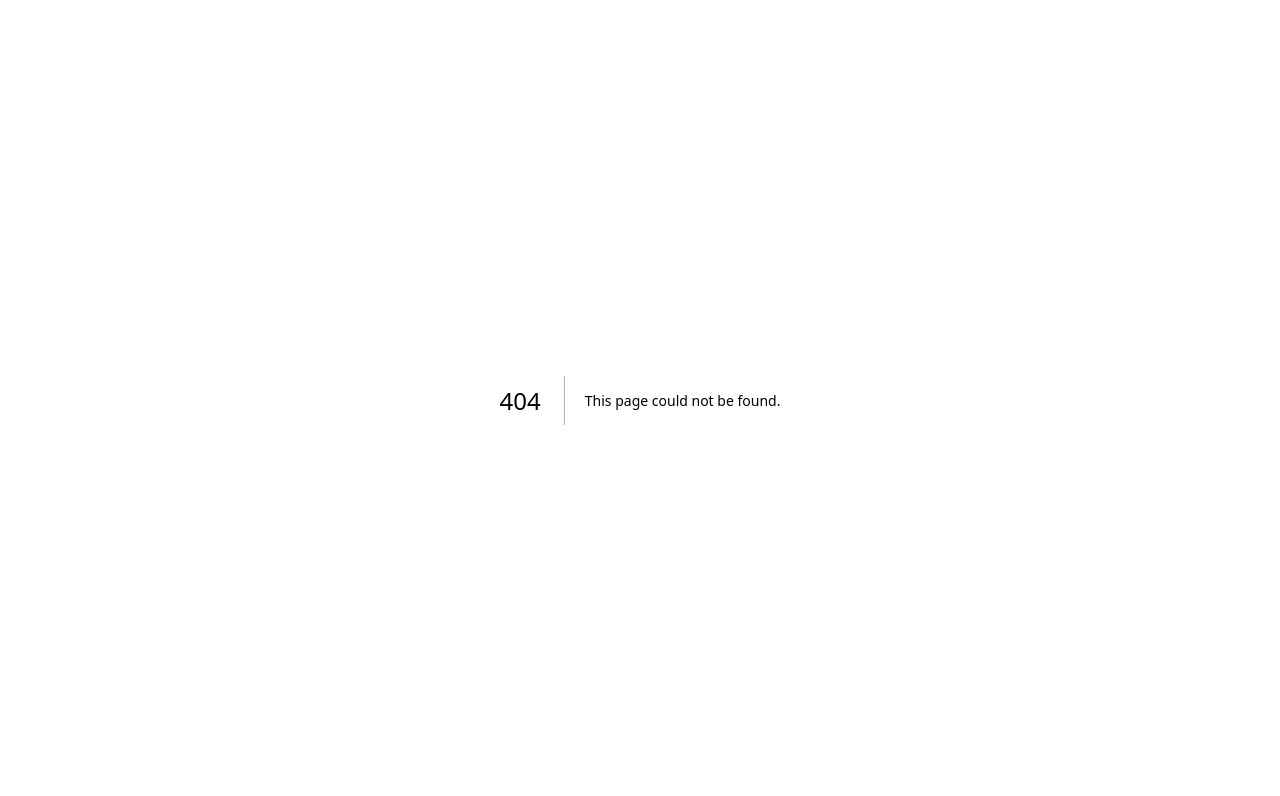
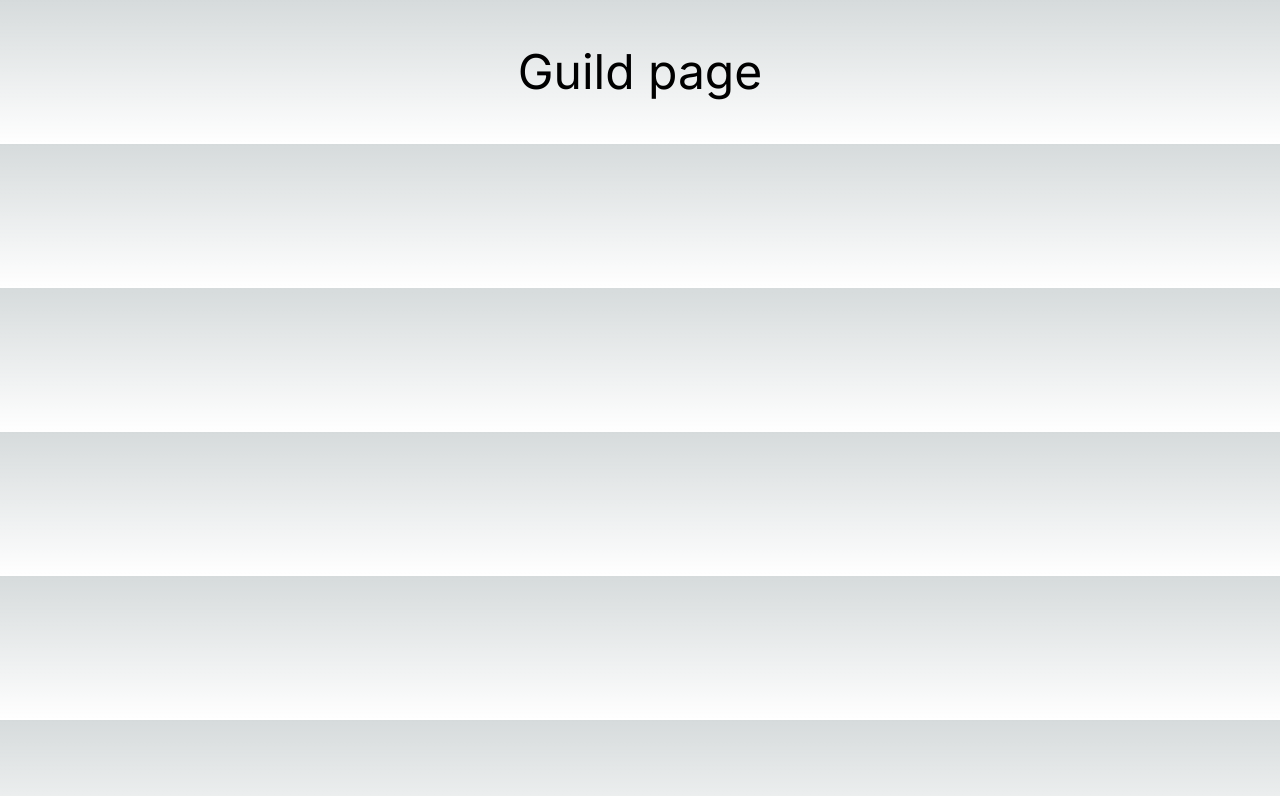
Before and after one commit to torleifhalseth/my-app, a Next.js app: page /guild in a window 1280 px wide. Before the commit this address had no page. Shown: the top 796 px of the page. Built offline with nearby package versions, Linux system fonts and the light colour scheme.

Commit message:
test: add static page to app route

```diff
--- /dev/null
+++ b/src/app/guild/page.tsx
@@ -0,0 +1,7 @@
+export default function Page() {
+  return (
+    <div className="text-center m-12">
+      <h1 className="text-5xl mb-6">Guild page</h1>
+    </div>
+  );
+}
```
